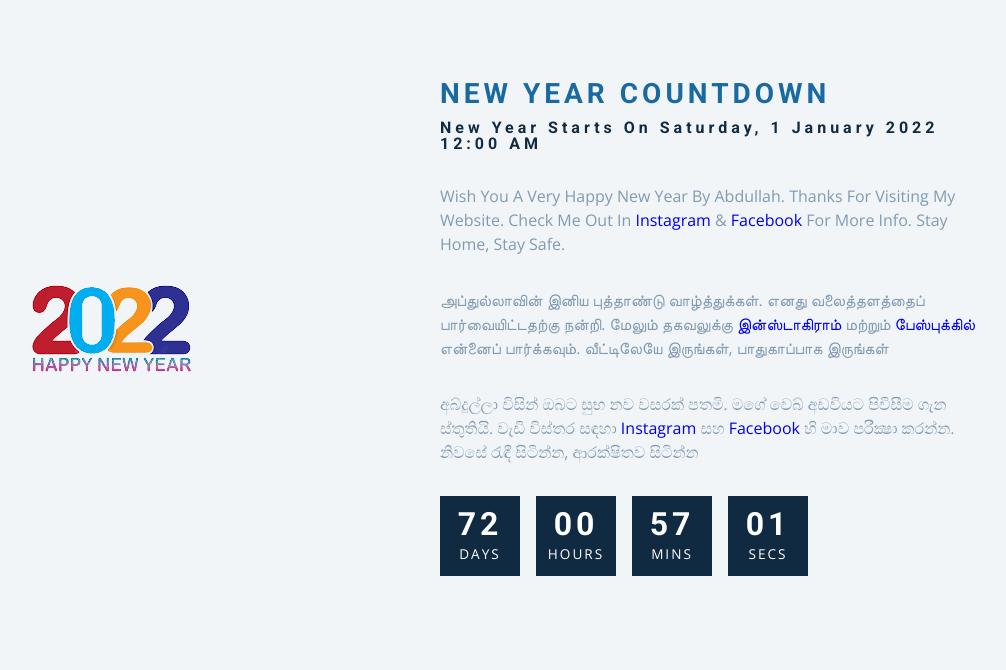
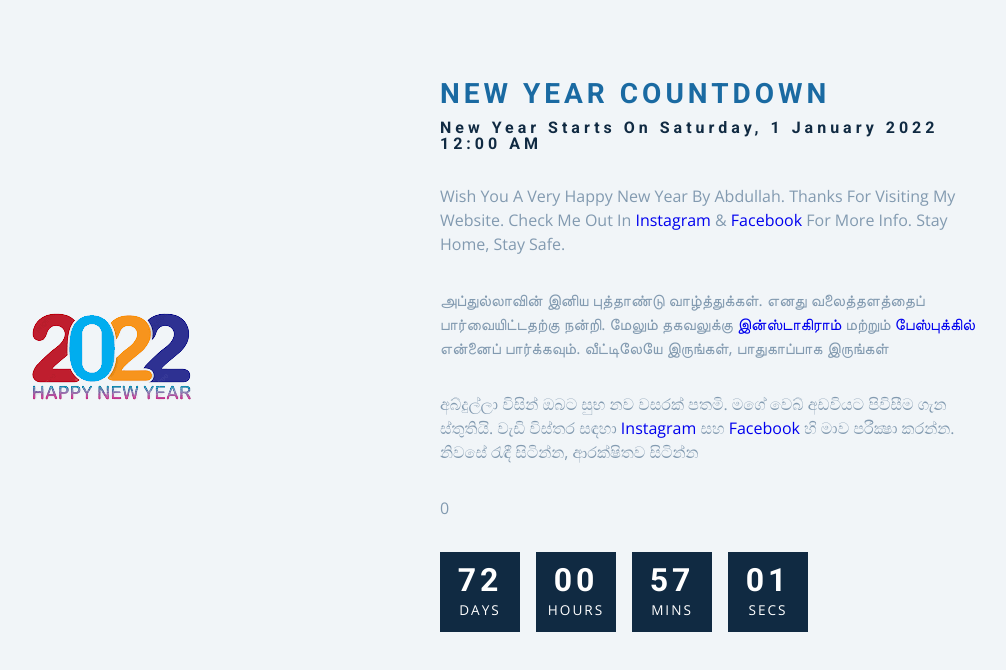
Before and after one commit to AbdullahDybala/AbdullahDybala, a plain HTML site: page index.html in a window 1280 px wide. Shown: the whole page, without its empty margins (224-1230 px from the left). Drawn offline with nearby package versions, Linux system fonts and the light colour scheme.

Commit message:
Update index.html

```diff
--- a/index.html
+++ b/index.html
@@ -28,6 +28,9 @@
         </p>
         <p>
           අබ්දුල්ලා විසින් ඔබට සුභ නව වසරක් පතමි. මගේ වෙබ් අඩවියට පිවිසීම ගැන ස්තුතියි. වැඩි විස්තර සඳහා <a href="https://instagram.com/abdullah_dybala_/" target="_blank">Instagram</a> සහ <a href="https://www.facebook.com/profile.php?id=100071801450008" target="_blank">Facebook</a> හි මාව පරීක්‍ෂා කරන්න. නිවසේ රැඳී සිටින්න, ආරක්ෂිතව සිටින්න
+        </p>
+        <p class="time-left">
+          0
         </p>
         <div class="deadline">
           <!-- days -->
```
